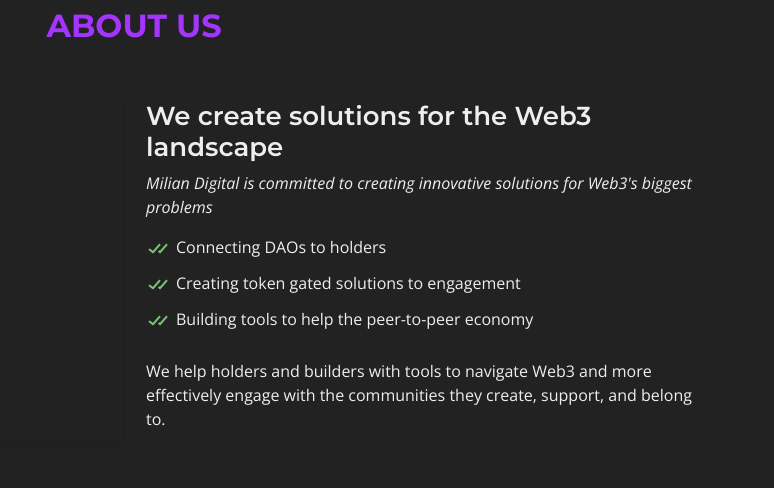
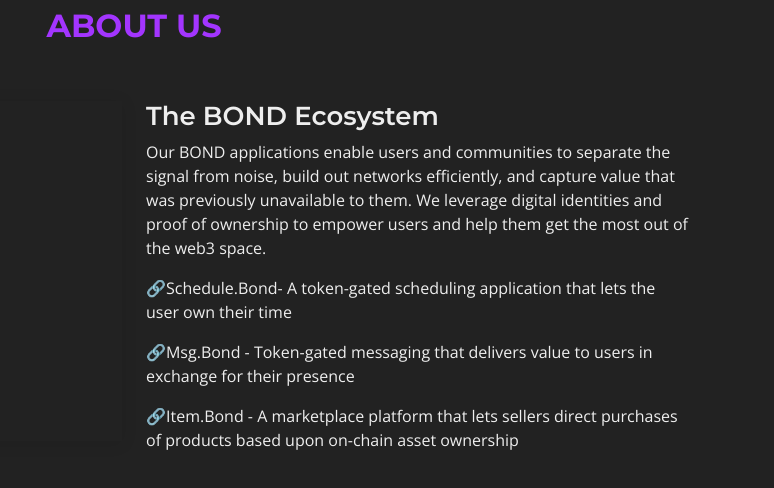
Before and after one commit to MilianDevOps/MilianDigital, a plain HTML site: page about.html in a window 1280 px wide. Shown: the part 262-750 px from the top of the page, 506-1280 px from the left. Drawn offline with nearby package versions, Linux system fonts and the light colour scheme.

Commit message:
Changed about

```diff
--- a/about.html
+++ b/about.html
@@ -92,18 +92,14 @@
         </div>
         <div class="col-lg-6" data-aos="fade-left">
           <div class="content pt-4 pt-lg-0 pl-0 pl-lg-3 ">
-            <h3>We create solutions for the Web3 landscape</h3>
-            <p class="fst-italic">
-              Milian Digital is committed to creating innovative solutions for Web3's biggest problems
-            </p>
-            <ul>
-              <li><i class="bx bx-check-double"></i> Connecting DAOs to holders</li>
-              <li><i class="bx bx-check-double"></i> Creating token gated solutions to engagement</li>
-              <li><i class="bx bx-check-double"></i> Building tools to help the peer-to-peer economy</li>
-            </ul>
-            <p>
-              We help holders and builders with tools to navigate Web3 and more effectively engage with the communities they create, support, and belong to.
-            </p>
+            <h3>The BOND Ecosystem</h3>
+            Our BOND applications enable users and communities to separate the signal from noise, build out networks efficiently, and capture value that was previously unavailable to them. We leverage digital identities and proof of ownership to empower users and help them get the most out of the web3 space.
+            <p></p>
+            <p>🔗Schedule.Bond- A token-gated scheduling application that lets the user own their time</p>
+
+            <p>🔗Msg.Bond - Token-gated messaging that delivers value to users in exchange for their presence</p>
+
+            <p>🔗Item.Bond - A marketplace platform that lets sellers direct purchases of products based upon on-chain asset ownership</p>
           </div>
         </div>
       </div>
```
